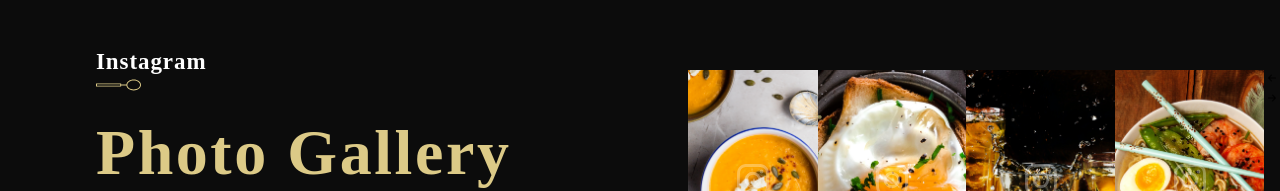
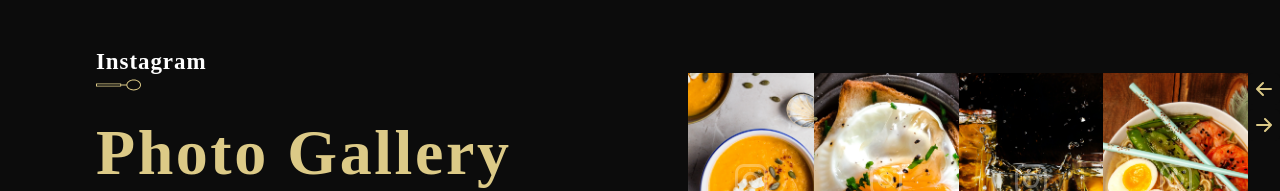
Before and after one commit to Manish-bit/React-App, a React (Create React App) app: page / in a window 1280 px wide. Shown: the part 5684-5875 px from the top of the page. Built offline with nearby package versions, Linux system fonts and the light colour scheme; a web font is replaced by a local one.

Commit message:
Feature: gallery section added

```diff
--- a/src/App.js
+++ b/src/App.js
@@ -1,6 +1,6 @@
 import React from 'react';
 
-import { AboutUs, Chef, FindUs, Footer, Gallery, Header, Intro, Laurels, SpecialMenu } from './container';
+import { AboutUs, Chef, FindUs, Footer, Gallery, Header, Intro, Laurels, SpecialMenu } from './container/index';
 import  { Navbar } from './components';
 import './App.css';
 
--- a/src/container/Gallery/Gallery.css
+++ b/src/container/Gallery/Gallery.css
@@ -73,3 +73,26 @@
 .app__gallery-images_card:hover  .gallery__image-icon{
     opacity: 1;
 }
+
+.app__gallery-images-arrows {
+    width: 100%;
+    display: flex;
+    justify-content: space-between;
+    align-items: center;
+    padding: 0 1rem;
+    position: absolute;
+    bottom: 5%;
+}
+
+.gallery__arrow-icon{
+    color: var(--color-golden);
+    font-size: 2rem;
+    cursor: pointer;
+    background-color: var(--color-black);
+    border-radius: 5px;
+
+}
+
+.gallery__arrow-icon:hover{
+    color: var(--color-white);
+}
--- a/src/container/Gallery/Gallery.jsx
+++ b/src/container/Gallery/Gallery.jsx
@@ -47,7 +47,7 @@ const Gallery = () =>
             })
         }
         </div>
-        <div className='app__gallery-images_arrow'>
+        <div className='app__gallery-images_arrows'>
           <BsArrowLeftShort className='gallery__arrow-icon' onClick={()=> scroll('left')}/>
           <BsArrowRightShort className='gallery__arrow-icon' onClick={()=> scroll('right')}/>
         </div>
```
